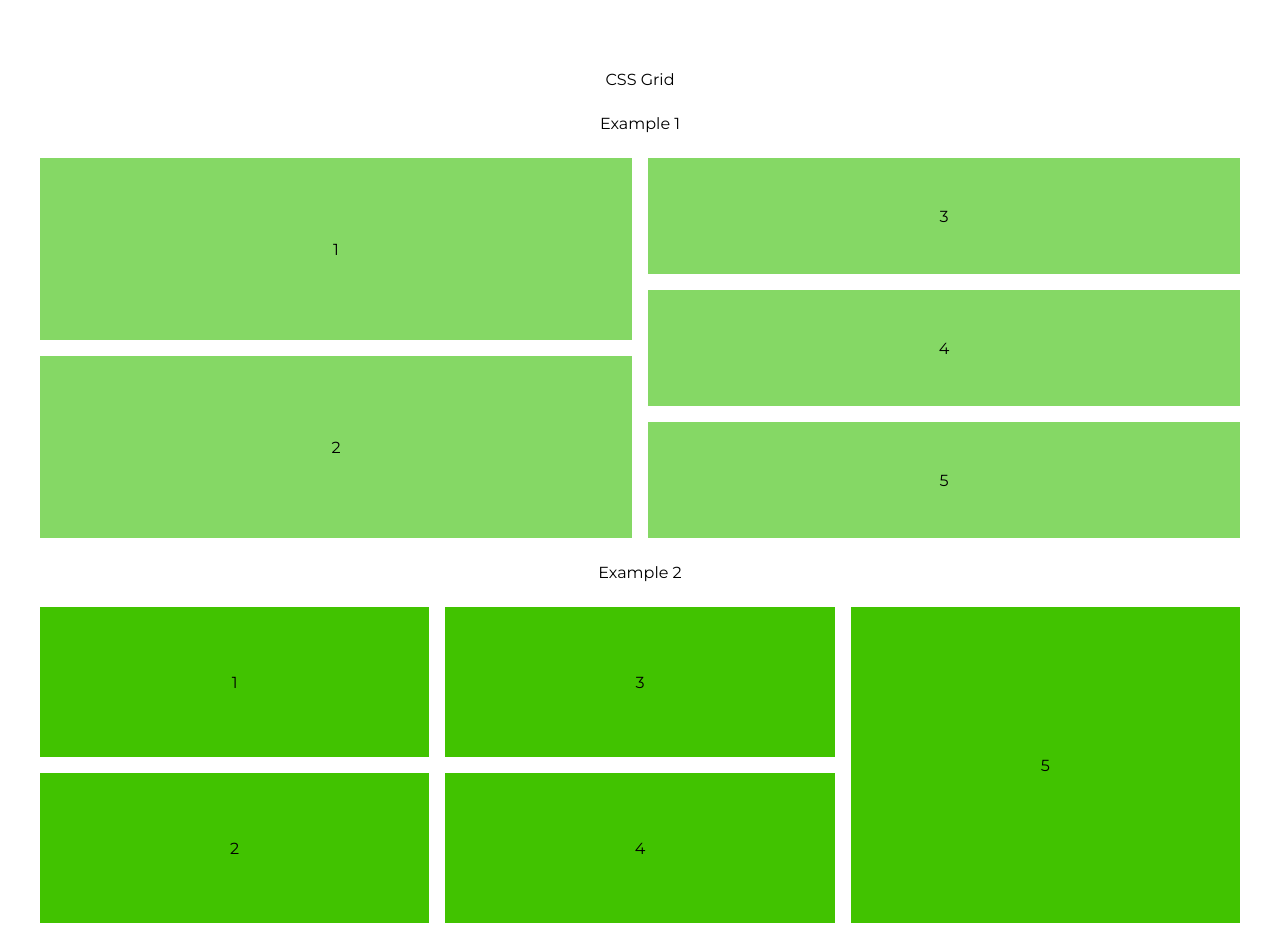
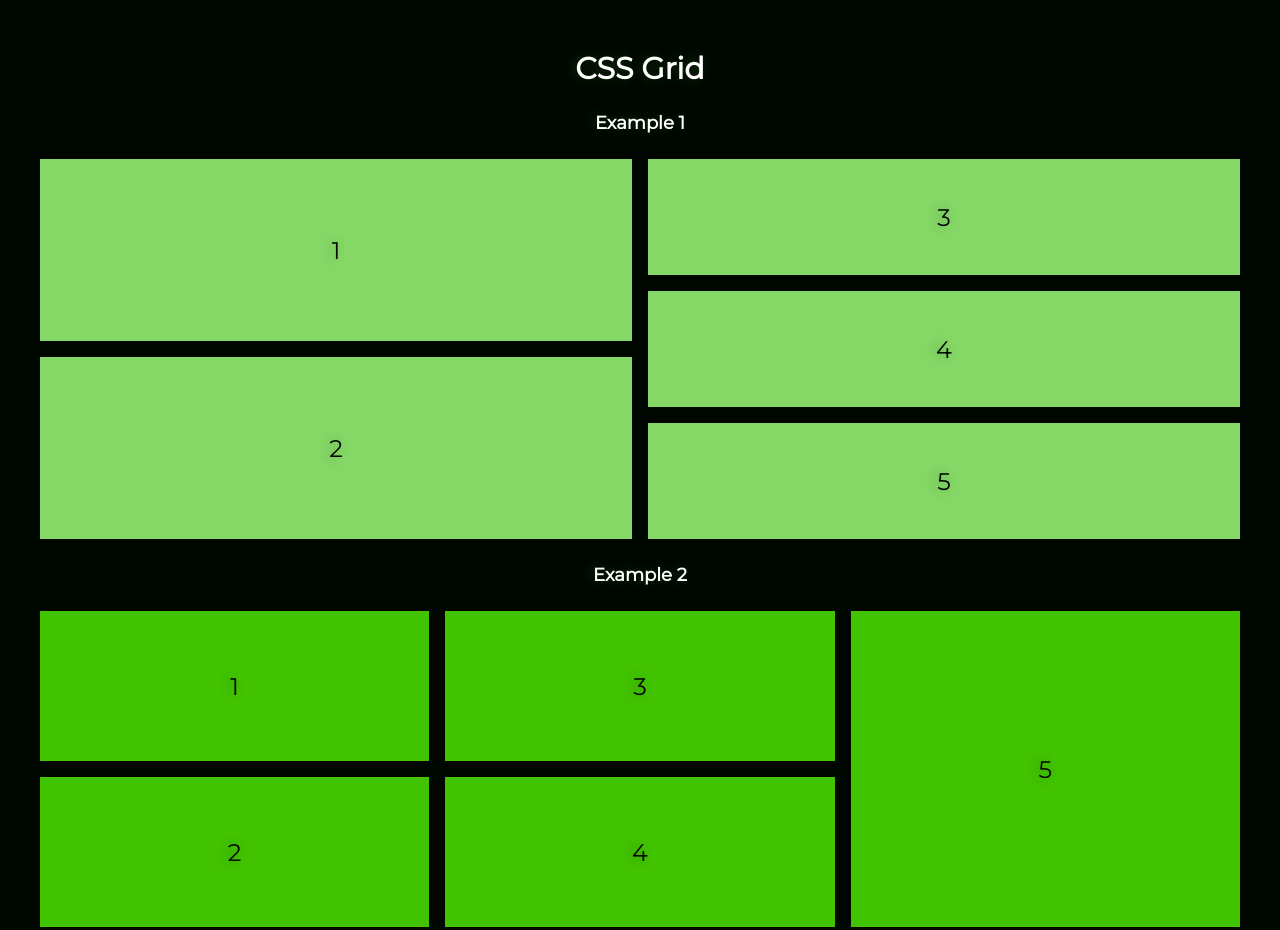
Before and after one commit to jm27/Css-Grid-pg, a plain HTML site: page index.html in a window 1280 px wide. Shown: the top 930 px of the page. Drawn offline with Linux system fonts and the light colour scheme.

Commit message:
Changed background color, headers sizes and colors, articles colors

```diff
--- a/assets/style.css
+++ b/assets/style.css
@@ -7,26 +7,44 @@
   vertical-align: baseline;
   box-sizing: border-box;
   font-family: "Montserrat", sans-serif;
+  color: #ffff;
 }
 
 html {
   min-height: 100vh;
-  background-color: #ffff;
-  margin: 45px 40px;
+  background-color: #000701;
+  margin: 25px 40px;
+}
+/* Headers */
+.headers {
+    margin: 25px;
+    text-align: center;
+    text-shadow: -3px 0px 12px rgba(91,255,62,0.2);
+}
+
+h1.headers{
+    font-size: 30px;
+    font-weight: 700;
+}
+
+h2.headers{
+    font-size: 18px;
+    font-weight: 600;
 }
 
 article {
   display: flex;
   align-items: center;
   justify-content: center;
-  font-weight: 500;
+  color: #000701;
 }
 
-/* Headers */
-.headers {
-  margin: 25px;
-  text-align: center;
+section{
+    font-size: x-large;
+    text-shadow: -3px 0px 12px rgba(0,7,1,0.3);
 }
+
+
 /* First section with the class content and first */
 .content.first {
   display: grid;
@@ -229,7 +247,7 @@ article {
   display: grid;
   grid-template-columns: 1fr 1fr 1fr 1fr 1fr;
   grid-template-rows: repeat(5, 60px);
-  gap: 8px;
+  gap: 6px;
 }
 /* First Child */
 .content.eighth article {
@@ -272,7 +290,7 @@ article {
   display: grid;
   grid-template-columns: 1fr 1fr 1fr 1fr;
   grid-template-rows: repeat(5, 60px);
-  gap: 8px;
+  gap: 6px;
 }
 /* First Child */
 .content.ninth article {
@@ -319,7 +337,7 @@ article {
     display: grid;
     grid-template-columns: 1fr 1fr 1fr 1fr;
     grid-template-rows: repeat(7, 43px);
-    gap: 11px;
+    gap: 6px;
   }
   /* First Child */
   .content.tenth article {
```
